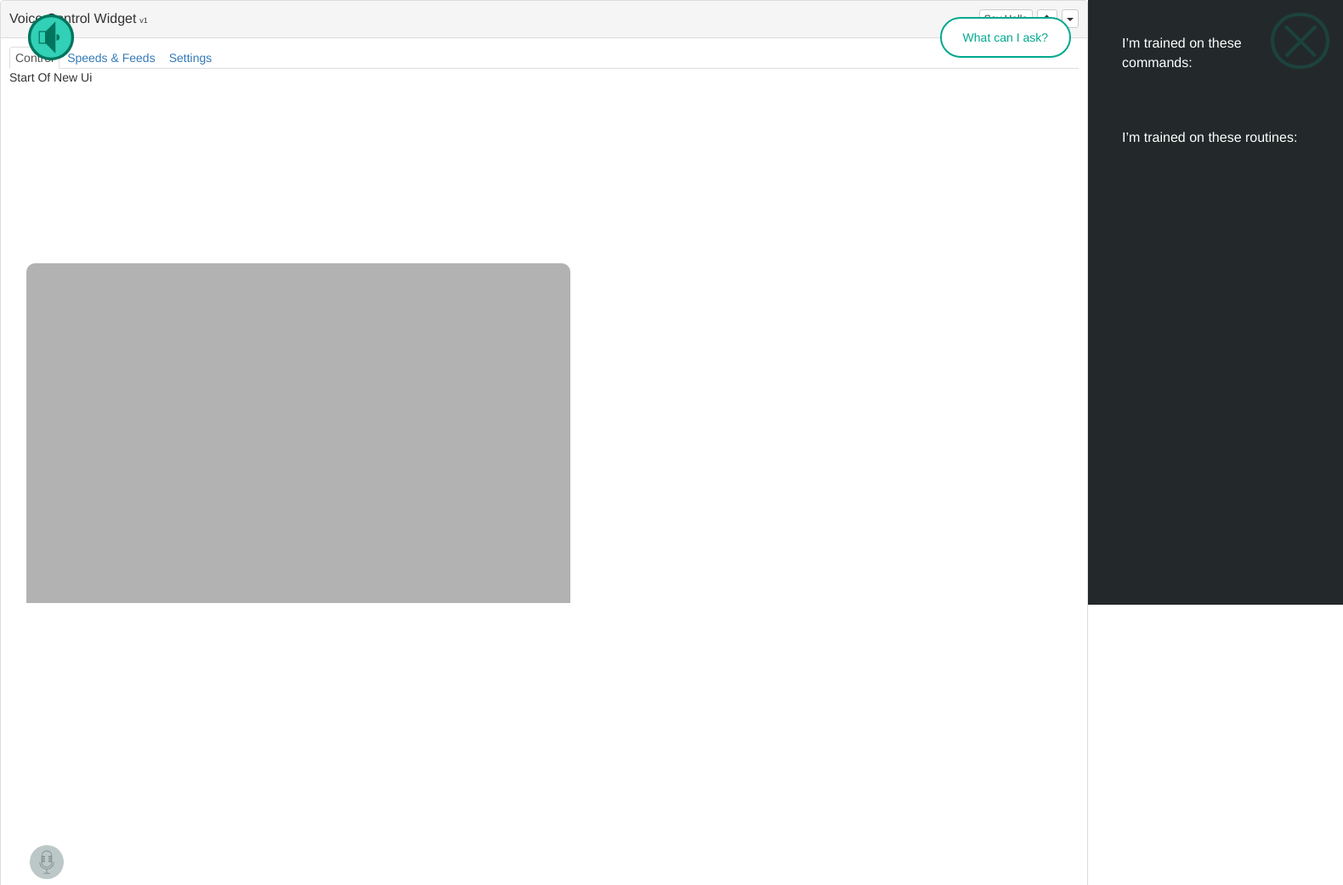
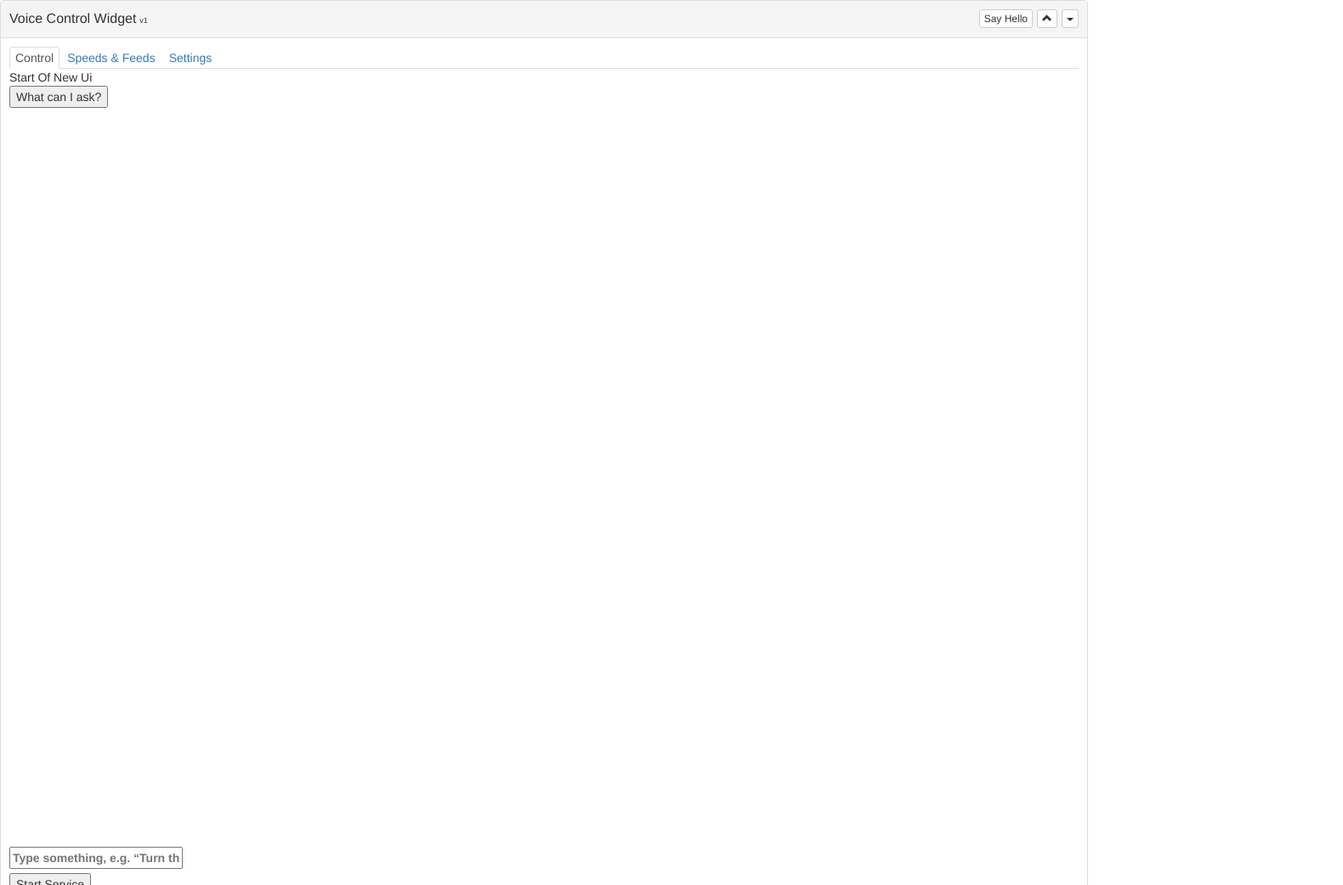
Before and after one commit to reecem7/widget-CNCVoiceControl2, a website: page ui/auto-generated-widget.html in a window 1280 px wide. Shown: the top 1042 px of the page at 85% size, 1580 px wide, since content can reach past the window. Drawn offline with nearby package versions, Linux system fonts and the light colour scheme; a script that the page names is missing; a web font is replaced by a local one.

Commit message:
Made some changes to ChiliPeppr widget using Cloud9

```diff
--- a/ui/auto-generated-widget.html
+++ b/ui/auto-generated-widget.html
@@ -703,12 +703,12 @@ cpdefine("inline:com-chilipeppr-widget-CNCVoiceControl2", ["chilipeppr_ready", /
     //]]>
     </script>
 
-    <link rel="stylesheet" type="text/css" href="css/main.css">
+    <!-- <link rel="stylesheet" type="text/css" href="css/main.css">
     <link rel="stylesheet" type="text/css" href="css/tooltip-dialogs.css">
     <link rel="stylesheet" type="text/css" href="css/conversation.css">
     <link rel="stylesheet" type="text/css" href="css/sidebar.css">
     <link rel="stylesheet" type="text/css" href="css/font.css">
-    <link rel="stylesheet" type="text/css" href="css/responsive.css">
+    <link rel="stylesheet" type="text/css" href="css/responsive.css"> -->
       <!-- endbuild -->
     <!-- <script src="js/cmds.js"></script>
     <script src="js/common.js"></script>
```
Also changed, not shown: ui/widget.html (+2 -2 lines).
